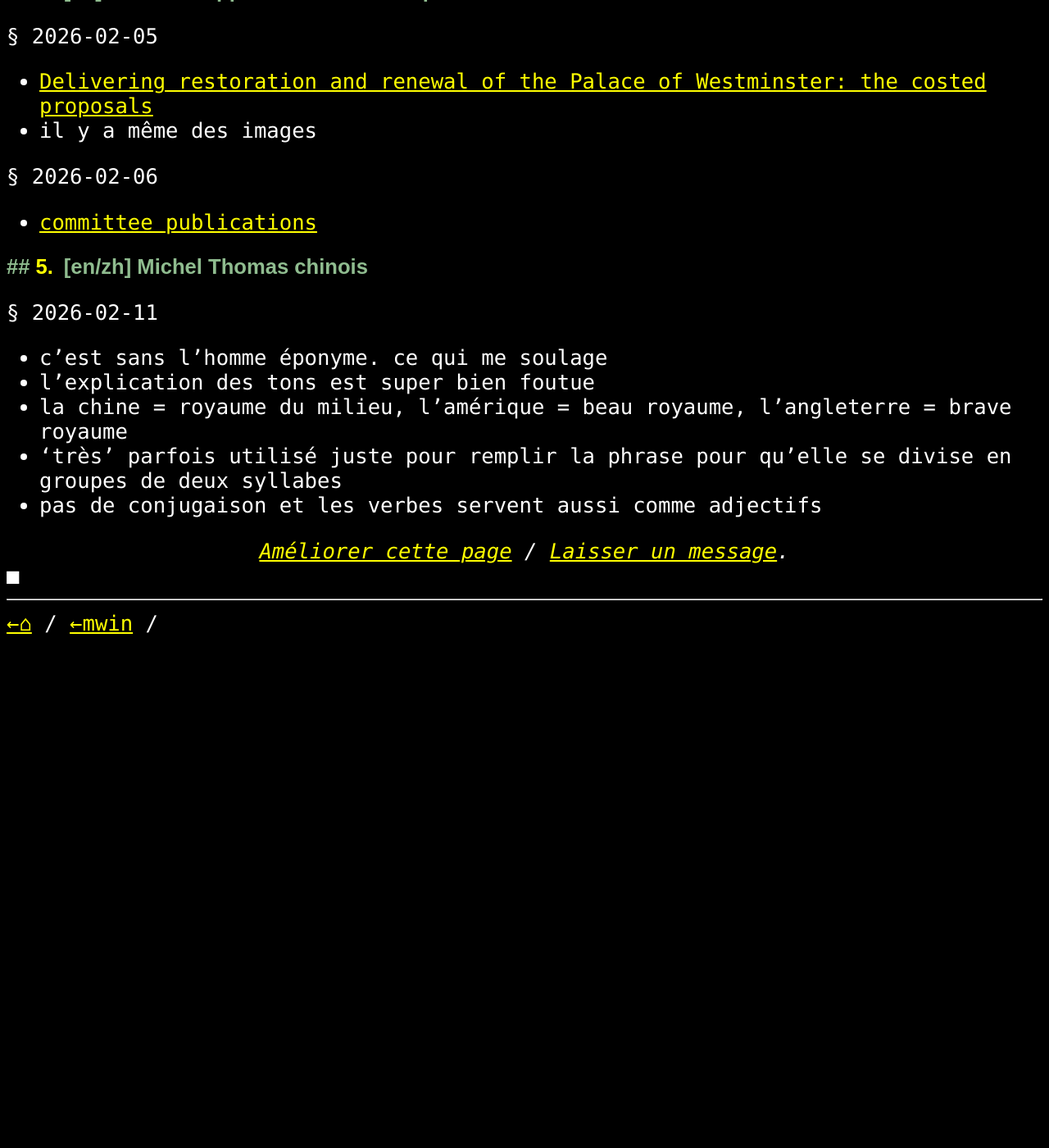
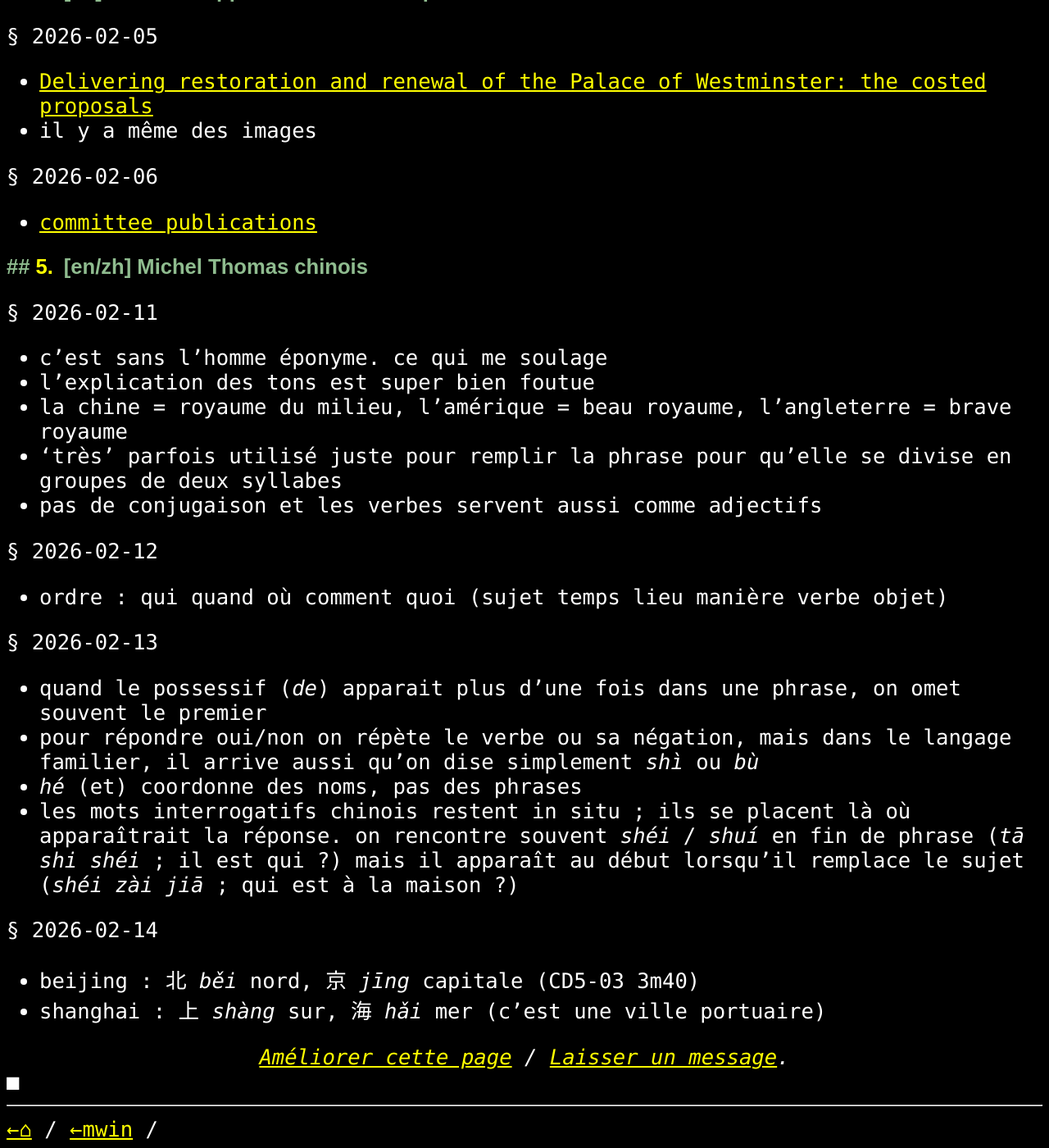
Before and after one commit to plu5/plu5.github.io, a Jekyll site: the page built from _notes/pers/traces-media.md, in a window 1280 px wide and 1400 px high, scrolled down 1459 px. Shown: the whole window at 82% size. Built offline with Jekyll 4.4.1, drawn with Linux system fonts in a browser that asks for light colours; before the commit the page ends 2242 px from its top, so only the background shows below that; some of the changed text lies outside the part shown.

```diff
--- a/_notes/pers/traces-media.md
+++ b/_notes/pers/traces-media.md
@@ -2,7 +2,7 @@
 layout: post
 title:  Traces média
 date:   2026-01-31 21:28
-modified_date: 2026-02-12 08:56
+modified_date: 2026-02-15 03:42
 categories: list
 lang: fr
 ---
@@ -43,4 +43,17 @@ Notes sur ce que je lis/écoute/regarde
 - 'très' parfois utilisé juste pour remplir la phrase pour qu'elle se divise en groupes de deux syllabes
 - pas de conjugaison et les verbes servent aussi comme adjectifs
 
+§ 2026-02-12
+- ordre : qui quand où comment quoi (sujet temps lieu manière verbe objet)
+
+§ 2026-02-13
+- quand le possessif (_de_) apparait plus d'une fois dans une phrase, on omet souvent le premier
+- pour répondre oui/non on répète le verbe ou sa négation, mais dans le langage familier, il arrive aussi qu'on dise simplement _shì_ ou _bù_
+- _hé_ (et) coordonne des noms, pas des phrases
+- les mots interrogatifs chinois restent in situ ; ils se placent là où apparaîtrait la réponse. on rencontre souvent _shéi_ / _shuí_ en fin de phrase (_tā shi shéi_ ; il est qui ?) mais il apparaît au début lorsqu'il remplace le sujet (_shéi zài jiā_ ; qui est à la maison ?)
+
+§ 2026-02-14
+- beijing : 北 _běi_ nord, 京 _jīng_ capitale (CD5-03 3m40)
+- shanghai : 上 _shàng_ sur, 海 _hǎi_ mer (c'est une ville portuaire)
+
 {% include fin.html %}
```
Also changed, not shown: _devlog/2-braille-in-the-dumps.md (added, +113 -0 lines), _notes/s/l/phrases-fr.md (+7 -1 lines).
